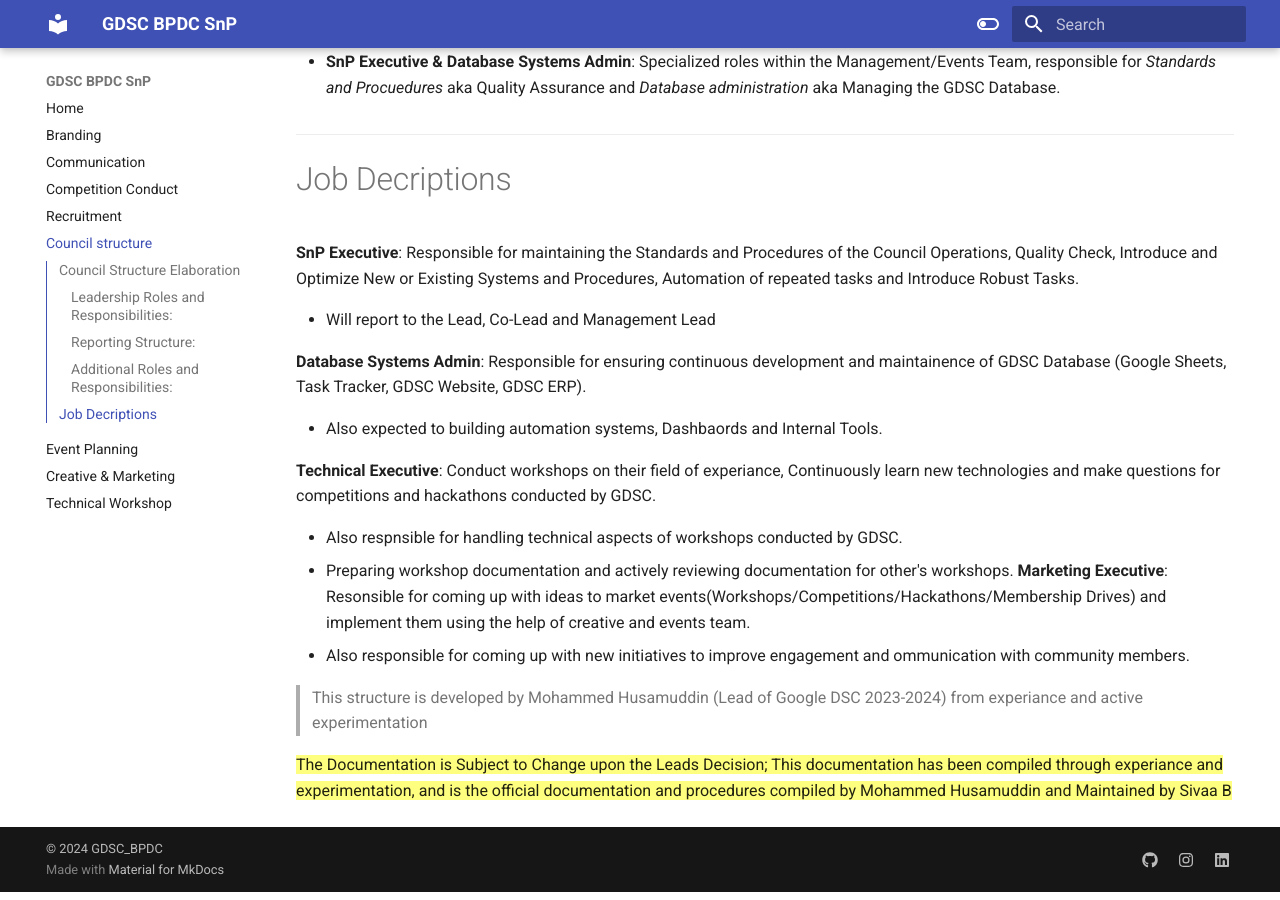
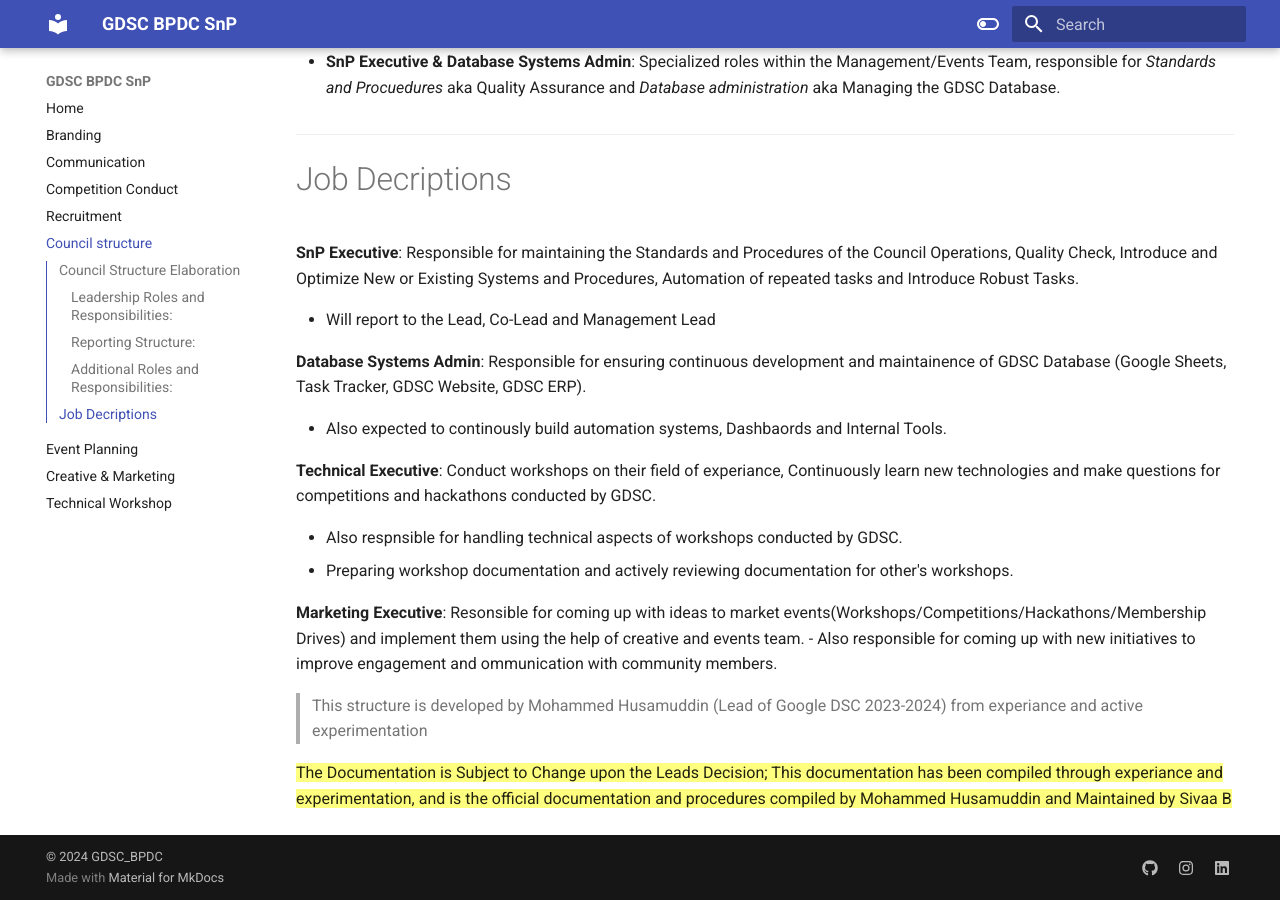
Before and after one commit to gdscbpdc/GDSC-SnP, an MkDocs documentation site: the page built from docs/council_structure.md, in a window 1280 px wide and 900 px high, scrolled down 2172 px. Built offline with MkDocs 1.6.1 and Material for MkDocs 9.7.7, drawn with Linux system fonts in a browser that asks for light colours.

Commit message:
Update council_structure.md

```diff
--- a/docs/council_structure.md
+++ b/docs/council_structure.md
@@ -88,12 +88,13 @@
 
 **Database Systems Admin**: Responsible for ensuring continuous development and maintainence of GDSC Database (Google Sheets, Task Tracker, GDSC Website, GDSC ERP).
 
-- Also expected to building automation systems, Dashbaords and Internal Tools.
+- Also expected to continously build automation systems, Dashbaords and Internal Tools.
 
 **Technical Executive**: Conduct workshops on their field of experiance, Continuously learn new technologies and make questions for competitions and hackathons conducted by GDSC.
 
 - Also respnsible for handling technical aspects of workshops conducted by GDSC.
 - Preparing workshop documentation and actively reviewing documentation for other's workshops.
+
 **Marketing Executive**: Resonsible for coming up with ideas to market events(Workshops/Competitions/Hackathons/Membership Drives) and implement them using the help of creative and events team.
 - Also responsible for coming up with new initiatives to improve engagement and ommunication with community members.
 
```
